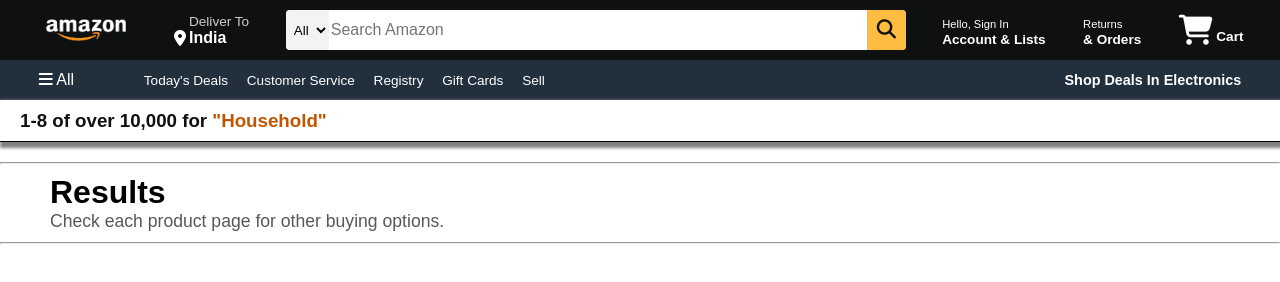
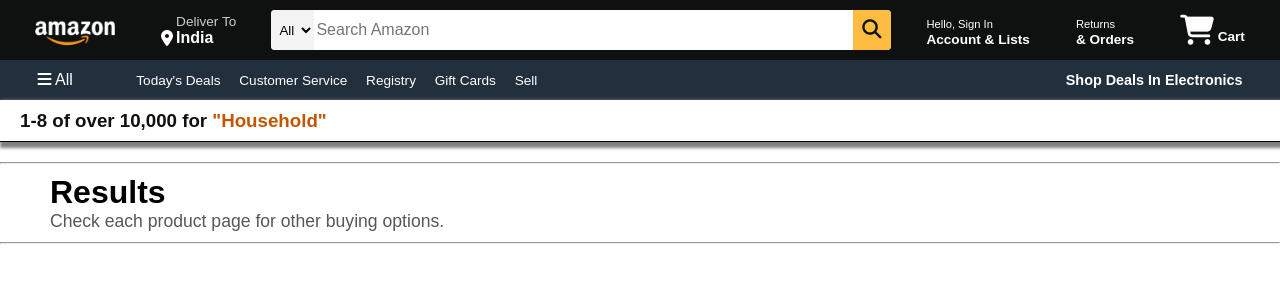
Before and after one commit to chauhan-satvik/amazon-clone, a plain HTML site: page Amazon Clone/household.html in a window 1280 px wide. Drawn offline with Linux system fonts and the light colour scheme.

Commit message:
Made Some Changes In Alignemt

```diff
--- a/Amazon Clone/Eletronics.css
+++ b/Amazon Clone/Eletronics.css
@@ -6,7 +6,6 @@
 
 .navbar{
     height: 60px;
-    width: 1349px;
     background-color: #0f1111;
     color: white;
     display: flex;
@@ -35,6 +34,11 @@
 }
 
 /* box 2  */
+
+.nav-address{
+    padding: 10px;
+}
+
 .add-first{
     color: #cccccc;
     font-size: 0.85rem;
@@ -97,6 +101,10 @@
 
 /* box 4 */
 
+.nav-signin{
+    padding: 10px;
+}
+
 span{
     font-size: 0.7rem;
 }
@@ -108,6 +116,10 @@ span{
 
 /* box 5 */
 
+.nav-return{
+    padding: 10px;
+}
+
 .nav-cart i {
     font-size: 30px;
 }
@@ -115,6 +127,7 @@ span{
 .nav-cart{
     font-size: 0.85rem;
     font-weight: 700;
+    padding: 10px;
 }
 
 /* panel */
@@ -132,15 +145,28 @@ span{
     display: inline;
 }
 
+.panel-all{
+    padding: 10px;
+}
+
 .panel-ops{
     width: 70%;
     font-size: 0.85rem;
     padding-left: 15px;
+    padding: 10px;
 }
 
 .options{
     margin-left: 15px;
 }
+
+.panel-deals{
+    font-weight: 700;
+    font-size: 0.9rem;
+    padding: 10px;
+    margin-top: 5px;
+}
+
 
 .panel-deals{
     font-weight: 700;
--- a/Amazon Clone/household.css
+++ b/Amazon Clone/household.css
@@ -18,7 +18,8 @@
     width: 100px;
 }
 
-.logo{
+#logo {
+    background-image: url("Photos/amazon_logo.png");
     background-size: cover;
     height: 50px;
     width: 100%;
@@ -33,6 +34,11 @@
 }
 
 /* box 2  */
+
+.nav-address{
+    padding: 10px;
+}
+
 .add-first{
     color: #cccccc;
     font-size: 0.85rem;
@@ -95,6 +101,10 @@
 
 /* box 4 */
 
+.nav-signin{
+    padding: 10px;
+}
+
 span{
     font-size: 0.7rem;
 }
@@ -106,6 +116,10 @@ span{
 
 /* box 5 */
 
+.nav-return{
+    padding: 10px;
+}
+
 .nav-cart i {
     font-size: 30px;
 }
@@ -113,6 +127,7 @@ span{
 .nav-cart{
     font-size: 0.85rem;
     font-weight: 700;
+    padding: 10px;
 }
 
 /* panel */
@@ -130,15 +145,27 @@ span{
     display: inline;
 }
 
+.panel-all{
+    padding: 10px;
+}
+
 .panel-ops{
     width: 70%;
     font-size: 0.85rem;
     padding-left: 15px;
+    padding: 10px;
 }
 
 .options{
     margin-left: 15px;
 }
+
+.panel-deals{
+    font-weight: 700;
+    font-size: 0.9rem;
+    padding: 10px;
+}
+
 
 .panel-deals{
     font-weight: 700;
--- a/Amazon Clone/household.html
+++ b/Amazon Clone/household.html
@@ -12,7 +12,7 @@
     <header>
         <div class="navbar">
             <div class="navlogo border">
-                <div id="logo"><a href="index.html"><img src="Photos/amazon_logo.png" class="logo"></a></div>
+                <div id="logo"></div>
             </div>
             <div class="nav-address border">
                 <p class="add-first">Deliver To</p>
```
Also changed, not shown: Amazon Clone/index.html (+1 -1 lines).
